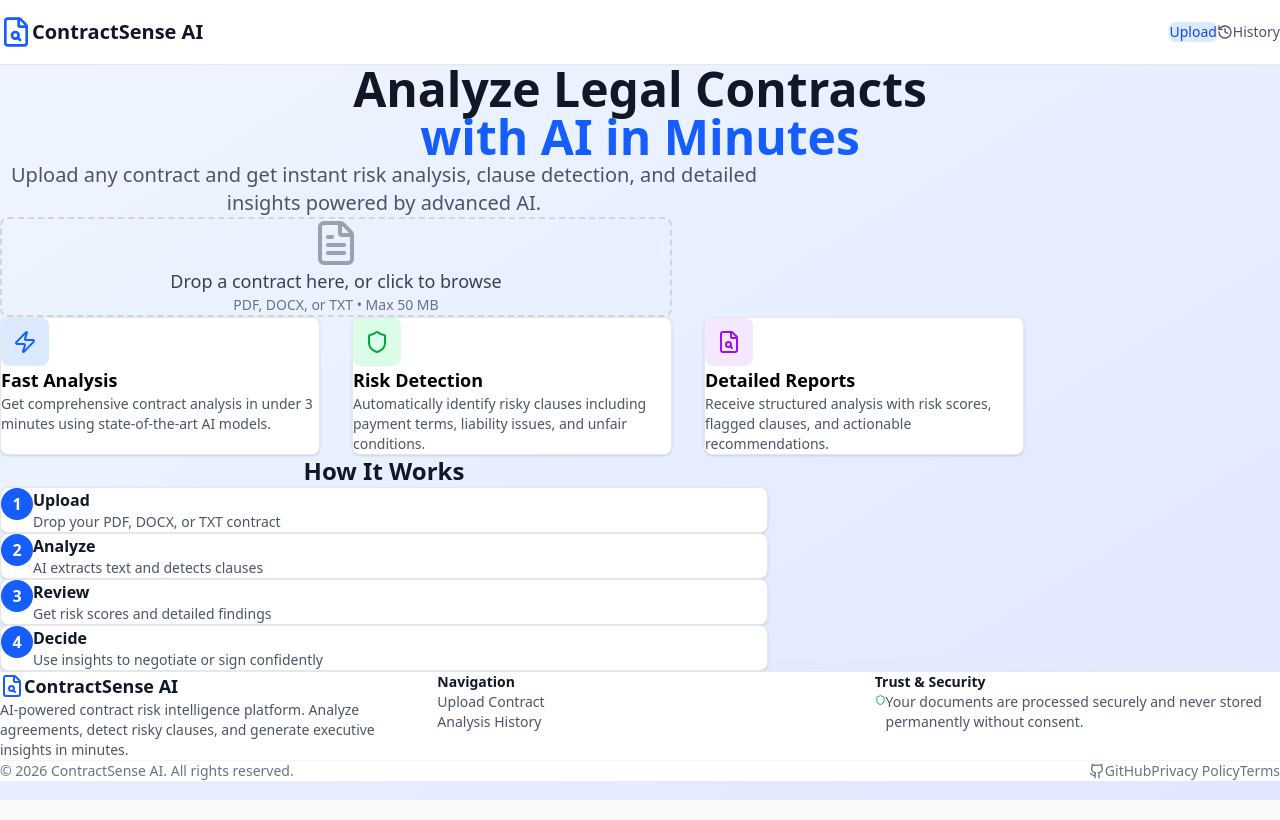
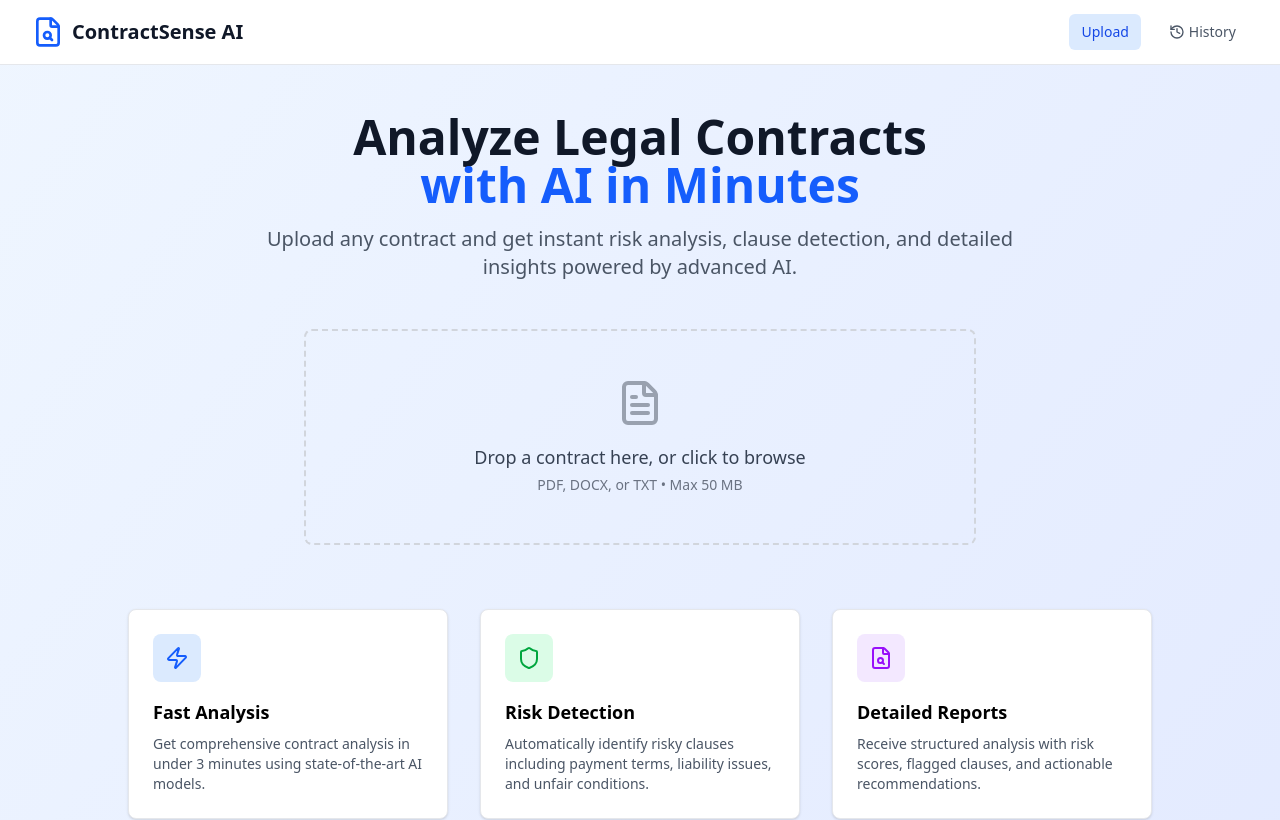
Before and after one commit to manishmishra01/contractsenseai, a React (Vite) app in the folder FRONTEND/pdfanalyzer/: page / in a window 1280 px wide. Shown: the top 820 px of the page. Built offline with nearby package versions, Linux system fonts and the light colour scheme; no server answers.

Commit message:
the code cahgnes in the index.css changes

```diff
--- a/FRONTEND/pdfanalyzer/src/index.css
+++ b/FRONTEND/pdfanalyzer/src/index.css
@@ -1,17 +1 @@
 @import "tailwindcss";
-
-* {
-  margin: 0;
-  padding: 0;
-  box-sizing: border-box;
-}
-
-html, body, #root {
-  width: 100%;
-  min-height: 100%;
-}
-
-body {
-  margin: 0;
-  background-color: #f8fafc;
-}
```
